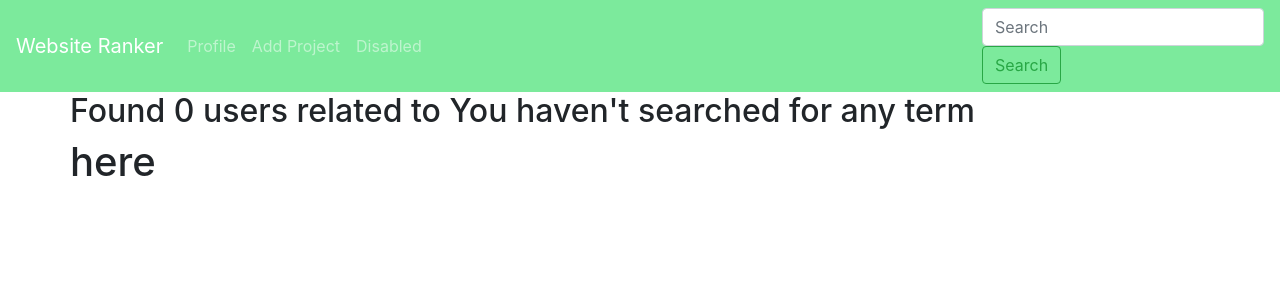
After one commit to Ras-Kwesi/mjini, a Django app: page /search/ in a window 1280 px wide. The commit adds this page. Shown: the top 300 px of the page. Run offline with Django 3.2, Linux system fonts and the light colour scheme; the visitor is signed in with stand-in values (Sample User, id 1); some libraries are stand-ins or nearby versions.

Commit message:
sesrch template made

```diff
--- a/mjini/models.py
+++ b/mjini/models.py
@@ -41,9 +41,14 @@ class Hood(models.Model):
         return hood
 
 
-
 class Business(models.Model):
     name = models.CharField(max_length=20)
     owner = models.ForeignKey(User, on_delete=models.CASCADE)
     locale = models.ForeignKey(Hood,related_name='location')
     category = models.CharField(max_length=20)
+    business_number = models.IntegerField(default=0)
+
+    @classmethod
+    def get_business(cls, name):
+        business = Business.objects.get(name=name)
+        return business
--- a/mjini/templates/base.html
+++ b/mjini/templates/base.html
@@ -4,9 +4,9 @@
     <meta charset="utf-8">
 
     {% if title %}
-    <title>Ranker</title>
+    <title>Mjini</title>
     {% else %}
-    <title> Ranker </title>
+    <title> Mjini </title>
     {% endif %}
 
     {% load bootstrap4 %}
--- a/mjini/templates/navbar.html
+++ b/mjini/templates/navbar.html
@@ -17,7 +17,7 @@
       </li>
     </ul>
     <form class="search-section" action="{% url 'search' %}">
-      <input class="form-control mr-sm-2" type="search" name = 'project' placeholder="Search" aria-label="Search">
+      <input class="form-control mr-sm-2" type="search" name = 'business' placeholder="Search" aria-label="Search">
       <button class="btn btn-outline-success my-2 my-sm-0" type="submit">Search</button>
     </form>
   </div>
--- a/mjini/templates/registration/base.html
+++ b/mjini/templates/registration/base.html
@@ -10,6 +10,10 @@
     {%if title%}
 
     <title>{{title}}</title>
+
+    {% else %}
+
+    <title>Mjini</title>
 
     {%endif%}
     {% load bootstrap4 %}
--- /dev/null
+++ b/mjini/templates/search.html
@@ -0,0 +1,31 @@
+{%extends 'base.html'%}
+{% block content %}
+<div class="container">
+
+  <div class="row">
+    {% if projects %}
+    <h2>Found {{ projects|length }} projects with related to {{message}}</h2>
+    {% else %}
+    <h2> Found 0 users related to {{message}}</h2>
+    {% endif %}
+
+  </div>
+
+  <div class="row">
+    <h1>here</h1>
+
+    {% if projects %}
+    {% for project in projects %}
+    <div class="col-sm-6 col-md-3">
+      <div class="card">
+        <img src="{{project.image1.url}}" height="300">
+        <h1 class="card-header">{{project.user.username}}</h1>
+        <p class="card-header">{{project.overview | truncatechars:10}}</p>
+        <a href="/stalk/{{project.user_id}}">View Profile</a>
+      </div>
+    </div>
+    {% endfor %}
+    {% endif %}
+  </div>
+</div>
+{% endblock %}
--- a/mjini/views.py
+++ b/mjini/views.py
@@ -33,12 +33,12 @@ def hood(request,hood_id):
 @login_required(login_url='/accounts/login/')
 def search(request):
 
-    if 'project' in request.GET and request.GET["project"]:
-        search_query = request.GET.get("project")
-        searched_projects = Project.objects.filter(projectname=search_query)
+    if 'business' in request.GET and request.GET["business"]:
+        search_query = request.GET.get("business")
+        searched_business = Business.get_business(name=search_query)
         print (search_query)
         message = f"{search_query}"
-        print(searched_projects)
+        print(searched_business)
 
         return render(request, 'search.html',{"message":message,"projects": searched_projects})
 
```
